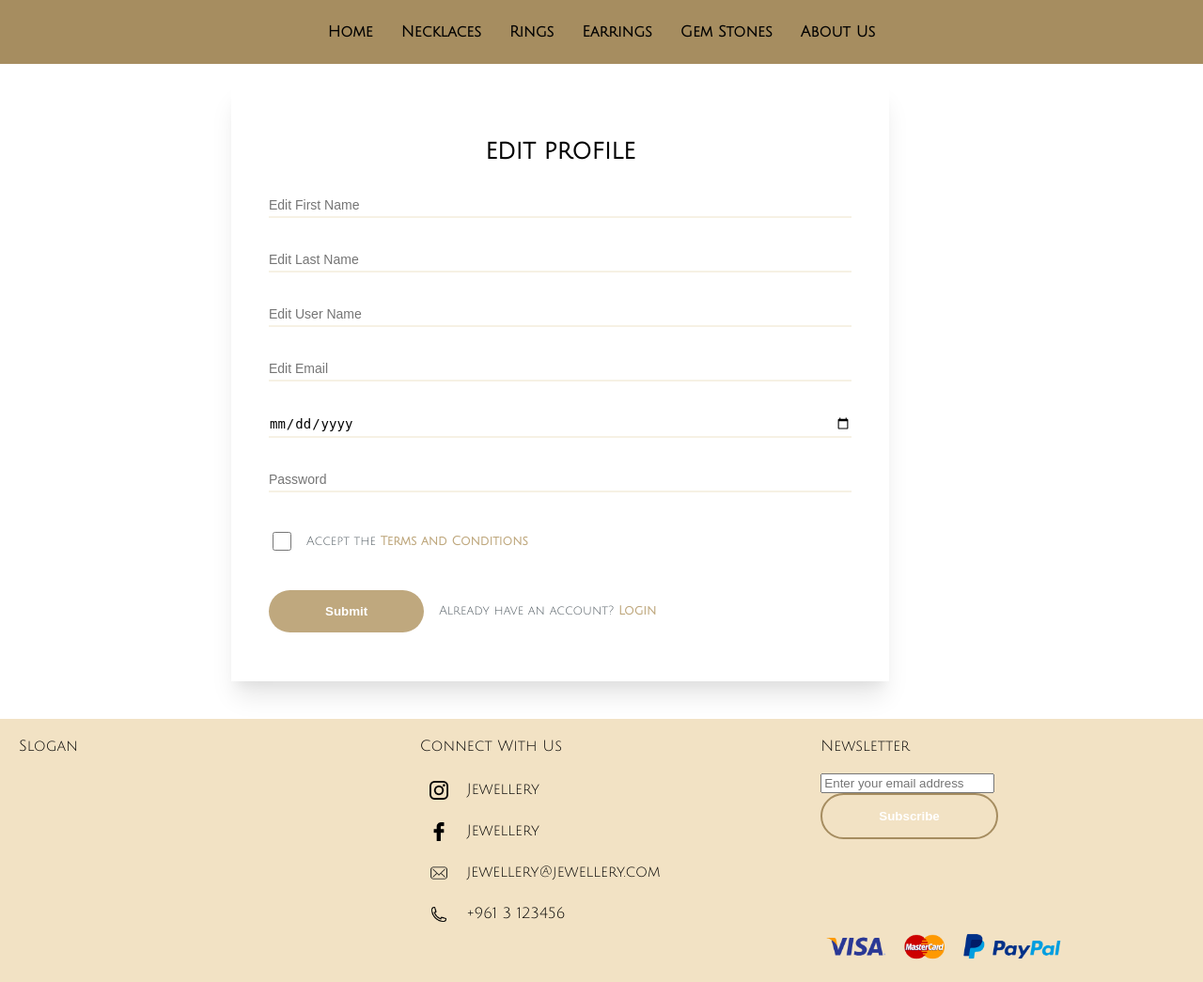
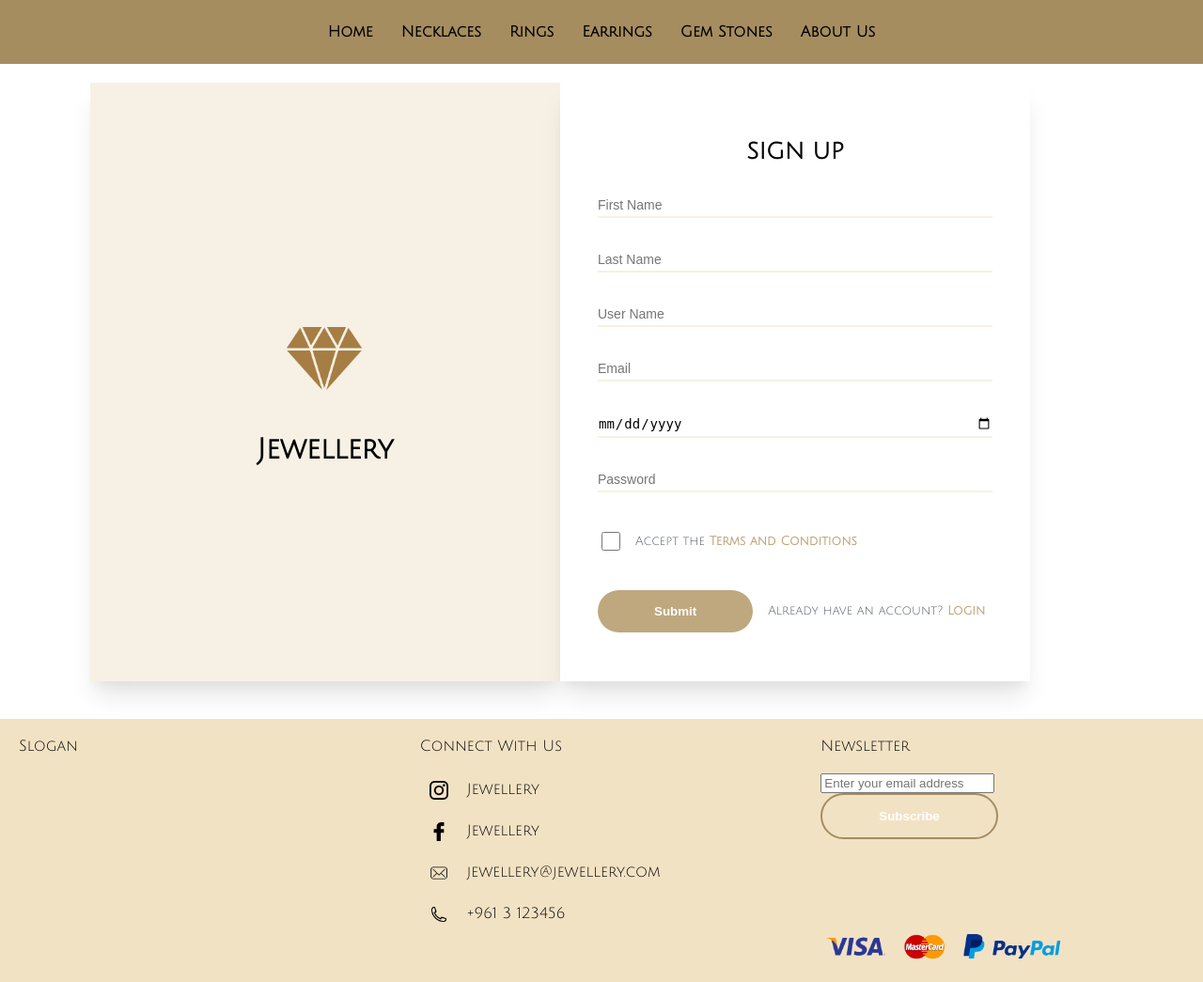
Before and after one commit to sana-al-rayess/fullstack-ecommerce-project, a PHP site: page /edit-profile.html in a window 1280 px wide. Shown: the part 160-1205 px from the top of the page at 94% size. Run offline with PHP 8.4, Linux system fonts and the light colour scheme.

Commit message:
reset progress

```diff
--- a/edit-profile.html
+++ b/edit-profile.html
@@ -3,7 +3,7 @@
 
 <head>
     <meta charset="UTF-8">
-    <link rel="stylesheet" type="text/css" href="styles/edit-profile.css">
+    <link rel="stylesheet" type="text/css" href="styles/signup-style.css">
     <link href='https://fonts.googleapis.com/css?family=Julius Sans One' rel='stylesheet'>
 
     <title>E-Commerce Team Project</title>
@@ -36,7 +36,7 @@
         </div>
 
     <div class="all-wrap">
-        <!-- <div class="image-wrap">
+        <div class="image-wrap">
 
             <div>
                 <img class="image-diamond" src="./images/logo.png" alt="Logo">
@@ -44,29 +44,29 @@
             <div class="shop-name1">
                 Jewellery
             </div>
-        </div> -->
+        </div>
 
         <div class="signup-wrap">
 
             <div class="signup-top">
-                <h2 class="signup-header">Edit profile</h2>
+                <h2 class="signup-header">Sign up</h2>
                 <div class="input-wrap">
-                    <input type="text" id="edit-first-name" placeholder="Edit First Name">
+                    <input type="text" id="first-name" placeholder="First Name">
                 </div>
                 <div class="input-wrap">
-                    <input type="text" id="edit-last-name" placeholder="Edit Last Name">
+                    <input type="text" id="last-name" placeholder="Last Name">
                 </div>
                 <div class="input-wrap">
-                    <input type="text" id="edit-user-name" placeholder="Edit User Name">
+                    <input type="text" id="user-name" placeholder="User Name">
                 </div>
                 <div class="input-wrap">
-                    <input type="email" id="edit-email" placeholder="Edit Email">
+                    <input type="email" id="email" placeholder="Email">
                 </div>
                 <div class="input-wrap">
-                    <input type="date" id="edit-b-date" placeholder="Edit Date Of Birth">
+                    <input type="date" id="b-date" placeholder="Date Of Birth">
                 </div>
                 <div class="input-wrap">
-                    <input type="password" id="edit-password" placeholder="Password">
+                    <input type="password" id="password" placeholder="Password">
                 </div>
 
                 <div class="input-wrap">
--- a/styles/edit-profile.css
+++ b/styles/edit-profile.css
@@ -262,7 +262,7 @@ padding-top: 40px;
 }
 
 .signup-wrap {
-  width: 700px;
+  width: 500px;
   box-shadow: 0 20px 25px -5px rgba(0,0,0,0.1), 0 10px 10px -5px rgba(0,0,0,0.04);
   background-color: white;
   /* border-radius: 5px; */
```
